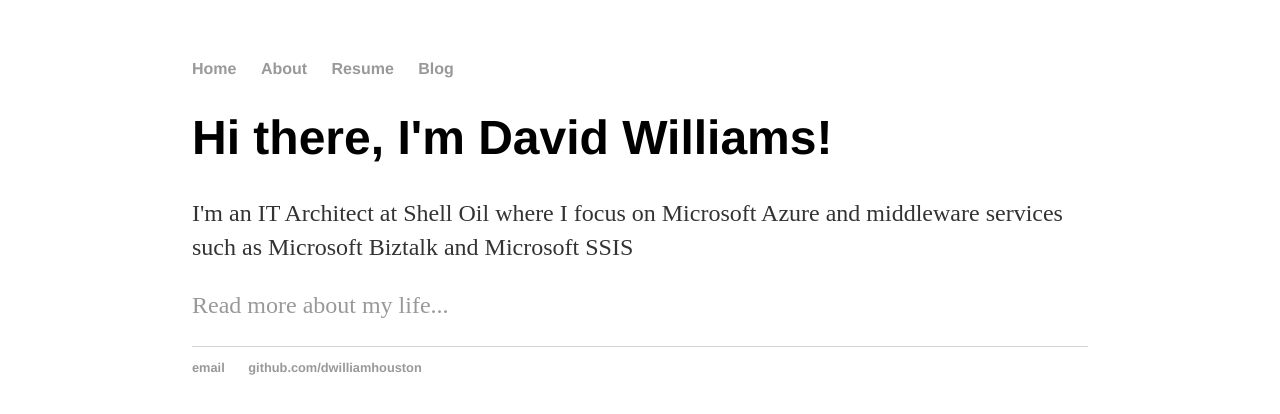
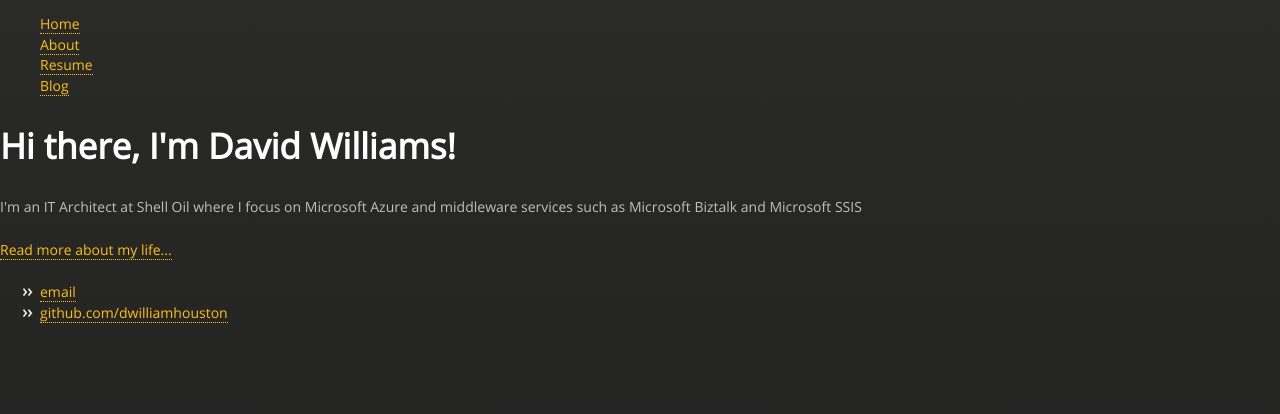
Before and after one commit to dwilliamhouston/dwilliamhouston.github.io, a Jekyll site: the page built from index.html, in a window 1280 px wide. Shown: the top 414 px of the page. Built offline with Jekyll 4.4.1, drawn with Linux system fonts in a browser that asks for light colours.

Commit message:
Update default.html

```diff
--- a/_layouts/default.html
+++ b/_layouts/default.html
@@ -3,7 +3,15 @@
 		<head>
 			<title>{{ page.title }}</title>
 			<!-- link to main stylesheet -->
-			<link rel="stylesheet" type="text/css" href="/css/main.css">
+			<link rel="stylesheet" href="stylesheets/styles.css">
+    			<link rel="stylesheet" href="stylesheets/pygment_trac.css">
+			<script src="javascripts/respond.js"></script>
+			<!--[if lt IE 9]>
+      				<script src="//html5shiv.googlecode.com/svn/trunk/html5.js"></script>
+    			<![endif]-->
+    			<!--[if lt IE 8]>
+    				<link rel="stylesheet" href="stylesheets/ie.css">
+    			<![endif]-->
 		</head>
 		<body>
 			<nav>
```
